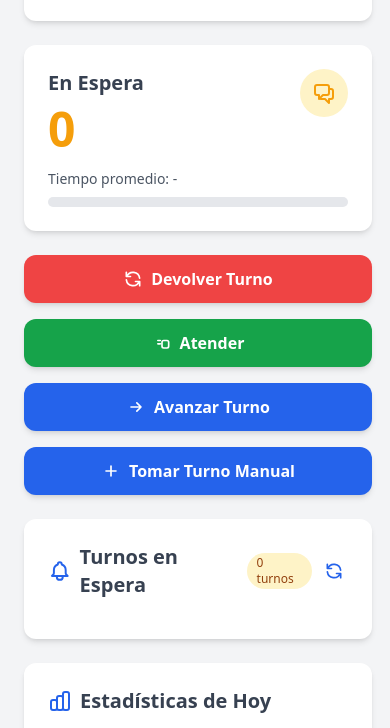
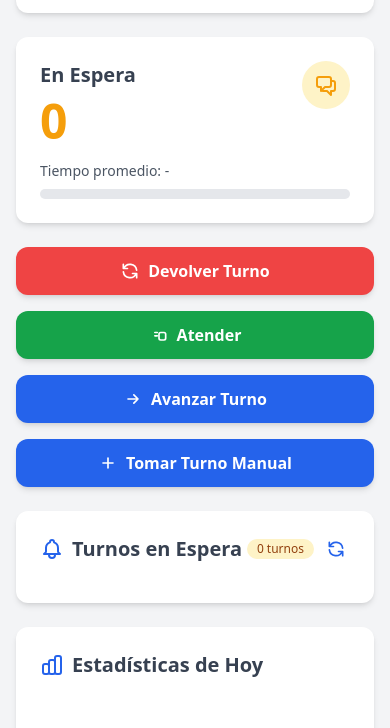
Before and after one commit to Empredndedor/turnord-oficial, a website with bundled scripts: page turno.html in a window 390 px wide. Shown: the part 247-975 px from the top of the page. Built offline with nearby package versions, Linux system fonts and the light colour scheme; a script that the page names is missing.

Commit message:
Actualización completa del proyecto

```diff
--- a/panel.html
+++ b/panel.html
@@ -4,6 +4,7 @@
   <meta charset="UTF-8" />
   <meta name="viewport" content="width=device-width, initial-scale=1.0" />
   <title>Panel Administrativo - TurnoRD</title>
+  <script src="assets/theme.js"></script>
   <script src="https://cdn.tailwindcss.com"></script>
   <script>
     // Inicializar modo oscuro
@@ -23,6 +24,16 @@
       }
     }
   </script>
+<style>
+  /* Safe area para dispositivos con notch */
+  body { padding-left: env(safe-area-inset-left); padding-right: env(safe-area-inset-right); }
+  /* Evitar overflow en contenedores flex y grids */
+  * { min-width: 0; }
+  /* Medios escalables */
+  img, canvas, svg, video { max-width: 100%; height: auto; }
+  /* Contenedor responsive utilitario */
+  .responsive-container { max-width: 1280px; margin-left: auto; margin-right: auto; padding-left: 1rem; padding-right: 1rem; }
+</style>
 </head>
 <body class="bg-gray-100 text-gray-800 dark:bg-gray-900 dark:text-gray-200">
   <!-- Botón modo oscuro -->
@@ -49,7 +60,7 @@
     </aside>
 
     <!-- Contenido principal -->
-    <main class="flex-1 p-6">
+    <main class="flex-1 p-4 sm:p-6 responsive-container w-full">
       <h1 class="text-2xl font-bold mb-6">Bienvenido, Administrador</h1>
 
       <!-- Resumen -->
--- a/turno.html
+++ b/turno.html
@@ -4,6 +4,7 @@
   <meta charset="UTF-8" />
   <meta name="viewport" content="width=device-width, initial-scale=1.0" />
   <title>Gestión de Turnos - TurnoRD</title>
+  <script src="assets/theme.js"></script>
   <script src="https://cdn.tailwindcss.com"></script>
   <script src="https://cdn.jsdelivr.net/npm/chart.js"></script>
   <script src="https://cdn.jsdelivr.net/npm/sweetalert2@11"></script>
@@ -31,6 +32,16 @@
       }
     }
   </script>
+<style>
+    /* Safe area para dispositivos con notch */
+    body { padding-left: env(safe-area-inset-left); padding-right: env(safe-area-inset-right); }
+    /* Evitar overflow en contenedores flex y grids */
+    * { min-width: 0; }
+    /* Medios escalables */
+    img, canvas, svg, video { max-width: 100%; height: auto; }
+    /* Contenedor responsive utilitario */
+    .responsive-container { max-width: 1280px; margin-left: auto; margin-right: auto; padding-left: 1rem; padding-right: 1rem; }
+  </style>
 </head>
 <body class="bg-gray-100 text-gray-800 dark:bg-gray-900 dark:text-gray-100 transition-colors duration-200">
   <div class="flex min-h-screen relative">
@@ -69,7 +80,7 @@
     <div id="sidebar-overlay" class="fixed inset-0 bg-black opacity-0 pointer-events-none transition-opacity duration-200 ease-in-out md:hidden z-20"></div>
 
     <!-- Contenido principal -->
-    <main class="flex-1 md:ml-64 p-6 space-y-6">
+    <main class="flex-1 md:ml-64 p-4 sm:p-6 space-y-6 responsive-container w-full">
       <div class="flex justify-between items-center mb-6">
         <h1 class="text-2xl font-bold">Gestión de Turnos</h1>
         <div class="text-sm text-gray-600 dark:text-gray-400">
```
